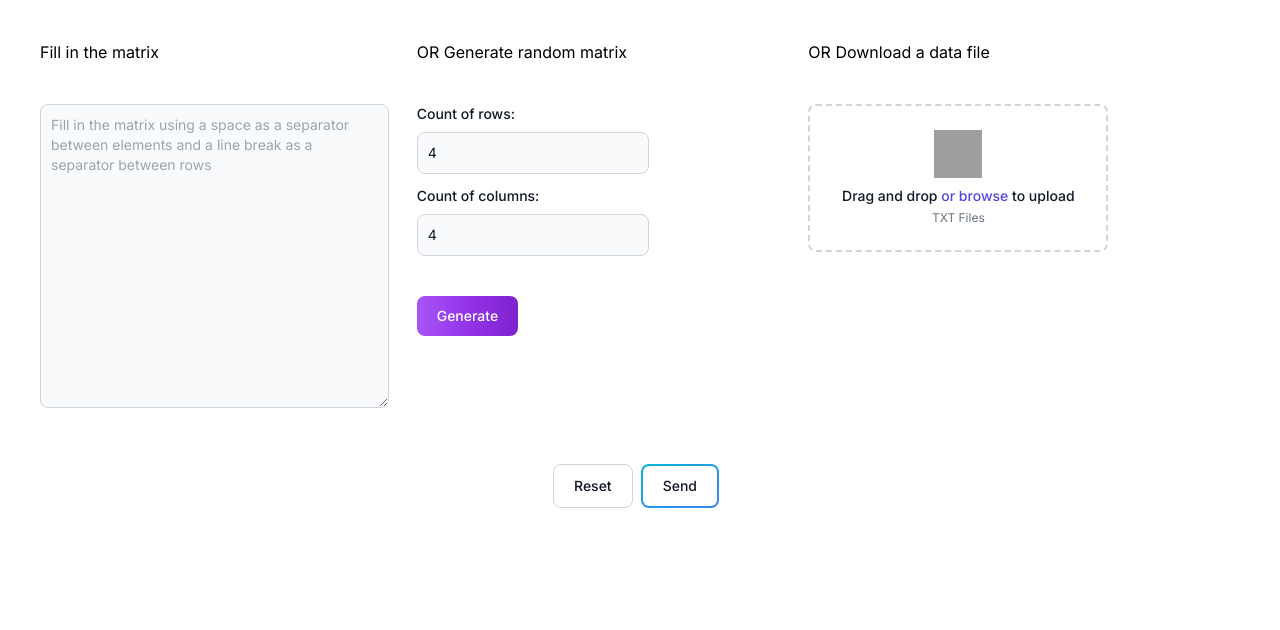
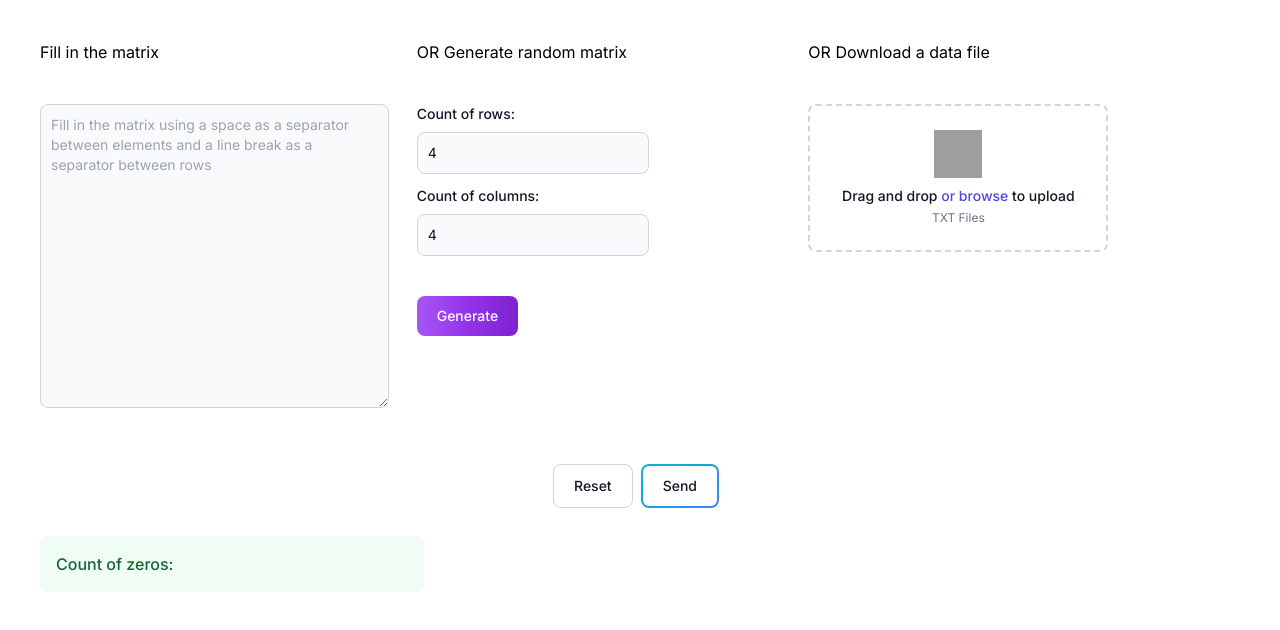
Before and after one commit to SylvaticGhost/TALab1, a Next.js app: page / in a window 1280 px wide. Shown: the top 630 px of the page. Built offline with nearby package versions, Linux system fonts and the light colour scheme; grey boxes are pictures that could not be loaded.

Commit message:
release and utest

```diff
--- a/app/page.js
+++ b/app/page.js
@@ -1,11 +1,13 @@
 'use client'
 
 import {useState} from "react";
+import axios, {post} from "axios";
 
 export default function Home() {
   let [rows, setRows] = useState(4)
   let [columns, setColumns] = useState(4)
-  const url = "http://localhost:5035";
+  let [result, setResult] = useState('')
+  const URL = "http://localhost:5035";
 
   let [matrix, setMatrix] = useState()
   function generateMatrix(n, m) {
@@ -24,8 +26,6 @@ export default function Home() {
     const file = event.target.files[0];
     const reader = new FileReader();
     reader.onload = function(event) {
-      // The file's text will be printed here
-      console.log(event.target.result)
       setMatrix(event.target.result)
     };
 
@@ -47,32 +47,22 @@ export default function Home() {
     HttpMessage(arr)
   }
 
-  async function HttpMessage(arr) {
-    console.log("in httpMessage")
-    fetch(url + "/Main/CountZero/", {
-      //mode: 'no-cors',
-      method: 'POST', // Optional, defaults to GET
-      body: JSON.stringify({ Containing: arr }), // Optional, for sending data
+  function HttpMessage(arr) {
+    axios.post(URL + "/Main/CountZero", {
+      Containing: arr
+    }, {
       headers: {
         'Content-Type': 'application/json',
-        'Content-Length' : '<calculated when request is sent>',
-        'Host' : '<calculated when request is sent>',
         'Accept' : '*/*',
         'AcceptEncoding' : 'gzip, deflate, br',
-        'Connection' : 'keep-alive'
       }
     })
-        .then(response => response.json()) // Parse JSON response
-        .then(data => {
-          // Handle successful response
-          console.log(data);
+        .then(function (response) {
+          setResult(String(response.data))
         })
-        .catch(error => {
-          // Handle errors
-          console.error(error);
+        .catch(function (error) {
+          console.log(error);
         });
-
-      console.log(arr)
   }
 
   return (
@@ -83,14 +73,18 @@ export default function Home() {
 
             <textarea id="message"
                       className="block p-2.5 w-full h-full text-sm text-gray-900 bg-gray-50 rounded-lg border border-gray-300 focus:ring-blue-500 focus:border-blue-500"
-                  placeholder="Fill in the matrix using a space as a separator between elements and a line break as a separator between rows" value={matrix} onChange={(e) => {setMatrix(e.target.value)}}></textarea>
+                      placeholder="Fill in the matrix using a space as a separator between elements and a line break as a separator between rows"
+                      value={matrix} onChange={(e) => {
+              setMatrix(e.target.value)
+            }}></textarea>
 
           </div>
           <div id="random_box " className='flex-auto w-30'>
             <h2>OR Generate random matrix</h2>
             <form className="max-w-sm mx-auto mt-10">
 
-          <label htmlFor="number-input" className="block mb-2 text-sm font-medium text-gray-900 ">Count of rows:</label>
+              <label htmlFor="number-input" className="block mb-2 text-sm font-medium text-gray-900 ">Count of
+                rows:</label>
               <input type="number" id="number-input" aria-describedby="helper-text-explanation"
                      className="bg-gray-50 border border-gray-300 text-gray-900 text-sm rounded-lg focus:ring-blue-500 focus:border-blue-500 block w-100 p-2.5 "
                      placeholder="" value={rows} onChange={(event) => {
@@ -104,7 +98,9 @@ export default function Home() {
                 setColumns(event.target.value)
               }}/>
 
-          <button type="button" onClick={() => {generateMatrix(rows,columns)}}
+              <button type="button" onClick={() => {
+                generateMatrix(rows, columns)
+              }}
                       className="text-white mt-10 bg-gradient-to-r from-purple-500 via-purple-600 to-purple-700 hover:bg-gradient-to-br focus:ring-4 focus:outline-none focus:ring-purple-300 dark:focus:ring-purple-800 font-medium rounded-lg text-sm px-5 py-2.5 text-center me-2 mb-2">Generate
               </button>
 
@@ -115,7 +111,9 @@ export default function Home() {
             <h2 className='pb-10'>OR Download a data file</h2>
             <div className="w-[300px] relative border-2 border-gray-300 border-dashed rounded-lg p-6" id="dropzone">
               <input type="file" className="absolute inset-0 w-full h-full opacity-0 z-50" onChange={
-            (e) => {readFile(e)}
+                (e) => {
+                  readFile(e)
+                }
               }/>
               <div className="text-center">
                 <img className="mx-auto h-12 w-12" src="https://www.svgrepo.com/show/389177/file-input.svg" alt=""/>
@@ -126,7 +124,9 @@ export default function Home() {
                     <span className="text-indigo-600"> or browse </span>
                     <span>to upload</span>
                     <input id="file-upload" name="file-upload" type="file" className="sr-only" onChange={
-                (e) => {readFile(e)}
+                      (e) => {
+                        readFile(e)
+                      }
                     }/>
                   </label>
                 </h3>
@@ -141,14 +141,16 @@ export default function Home() {
         </main>
         <div className="output flex justify-center pt-20">
           <button type="button"
-                className="text-gray-900 bg-white border border-gray-300 focus:outline-none hover:bg-gray-100 focus:ring-4 focus:ring-gray-200 font-medium rounded-lg text-sm px-5 py-2.5 me-2 mb-2" onClick={() => {
+                  className="text-gray-900 bg-white border border-gray-300 focus:outline-none hover:bg-gray-100 focus:ring-4 focus:ring-gray-200 font-medium rounded-lg text-sm px-5 py-2.5 me-2 mb-2"
+                  onClick={() => {
                     setMatrix('');
                     setRows(4)
                     setColumns(4)
                   }}>Reset
           </button>
           <button
-              className="relative inline-flex items-center justify-center p-0.5 mb-2 me-2 overflow-hidden text-sm font-medium text-gray-900 rounded-lg group bg-gradient-to-br from-cyan-500 to-blue-500 group-hover:from-cyan-500 group-hover:to-blue-500 hover:text-white focus:ring-4 focus:outline-none focus:ring-cyan-200 " onClick={() => {
+              className="relative inline-flex items-center justify-center p-0.5 mb-2 me-2 overflow-hidden text-sm font-medium text-gray-900 rounded-lg group bg-gradient-to-br from-cyan-500 to-blue-500 group-hover:from-cyan-500 group-hover:to-blue-500 hover:text-white focus:ring-4 focus:outline-none focus:ring-cyan-200 "
+              onClick={() => {
                 sendData()
               }}>
               <span
@@ -157,6 +159,10 @@ export default function Home() {
               </span>
           </button>
         </div>
+        <div className="p-4 mb-4 mt-5 ml-10 w-96 text-sm text-green-800 rounded-lg bg-green-50 "
+             role="alert">
+          <span className="font-medium text-base">Count of zeros: </span> {result}
+        </div>
       </>
   );
 }
```
Lines whose indentation alone changed are shown as unchanged.
